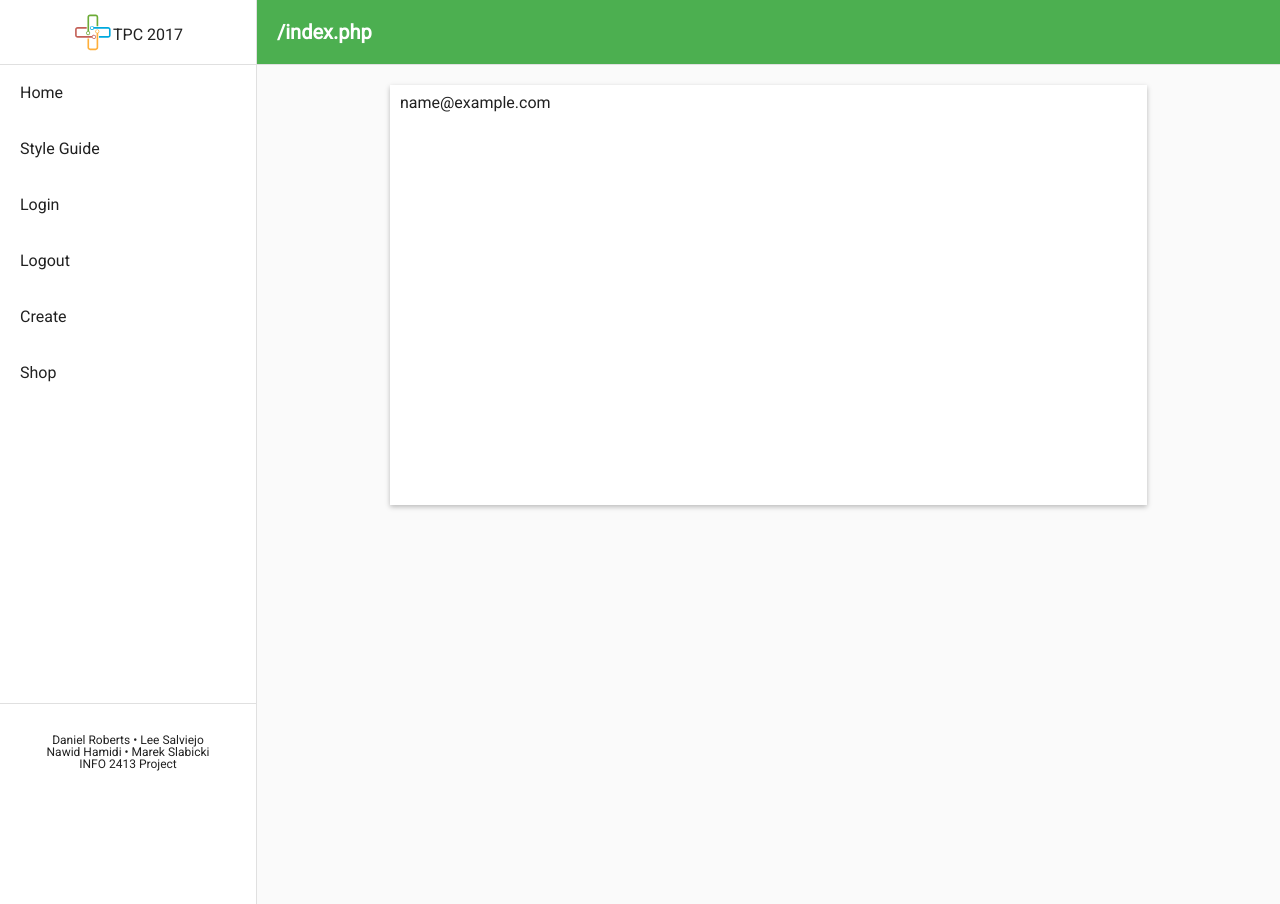
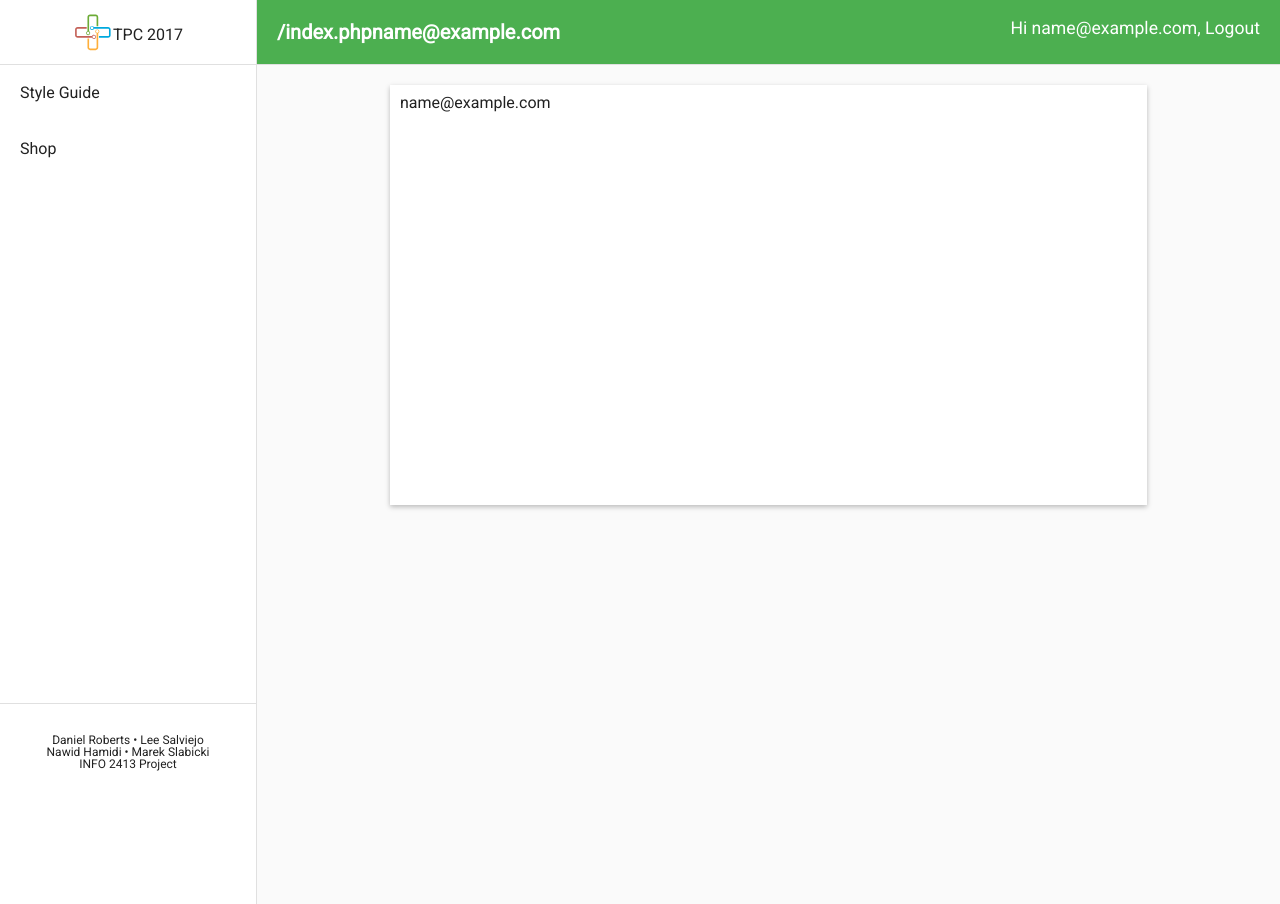
Before and after one commit to thaniri/tpc2017, a PHP site: page /index.php in a window 1280 px wide. Shown: the top 904 px of the page. Run offline with PHP 8.4, Linux system fonts and the light colour scheme; the visitor is signed in with stand-in values (Sample User, id 1).

Commit message:
login/logout in header

```diff
--- a/css/styles.css
+++ b/css/styles.css
@@ -83,11 +83,26 @@ h1, h2, h3, h4, h5, h6, p, span, div{
 
 .smallContent{
 	min-height:10vh;
-	width:25%;
 	margin:10px;
 	padding:10px;
 	background-color:#fff;
 	box-shadow: 0 2px 5px rgba(0,0,0,.26);
+	width:256px;
+}
+
+.username{
+	position:absolute;
+	right:20px;
+	color:#fff;
+	font-size:110%;
+}
+
+.username a{
+	color:#fff;
+}
+
+.username a:hover{
+	color:#eee;
 }
 
 /*COLOURS START HERE*/
--- a/incs/header.php
+++ b/incs/header.php
@@ -1,5 +1,8 @@
 <?php
-
+error_reporting(0);
+//error reporting needs to be here for the second session session_start
+//this second session start needs to be here in order to echo the usenername into the header
+session_start();
 createHeader();
 
 /**
@@ -8,6 +11,7 @@ createHeader();
 * http://stackoverflow.com/questions/399332/fastest-way-to-retrieve-a-title-in-php
 */
 function page_title($url) {
+	//i want to do a page_title($_SERVER['PHP_SELF']);)
 	$fp = file_get_contents($url);
 	if (!$fp)
 		return null;
@@ -26,9 +30,22 @@ function page_title($url) {
 */
 function createHeader(){
 	$title = $_SERVER['PHP_SELF'];
-	echo'<header><h1>'
-		. $title .
-		'</h1></header>';
+
+	if(isset($_SESSION['loggedin'])){
+		//if the user is already logged include their username in the header
+		echo'<header>
+			<h1>'. $title . $_SESSION['email'] . '</h1>
+			<div class="username">Hi '. $_SESSION['email'] .', <a href="./logout.php">Logout</a></div>
+		</header>';
+	}
+	else{
+		echo'<header>
+			<h1>'. $title . '</h1>
+			<span class="username"><a href="./login.php">Login</a> | <a href="./create.php">Create Account</a></span>
+		</header>';
+	}
+
+
 }
 
 ?>
--- a/incs/nav.php
+++ b/incs/nav.php
@@ -5,11 +5,7 @@ echo'<nav>
 	</div>
 	<div id="centerNav">
 		<ul>
-			<a href="./index.php"><li>Home</li></a>
 			<a href="./styleguide.php"><li>Style Guide</li></a>
-			<a href="./login.php"><li>Login</li></a>
-			<a href="./logout.php"><li>Logout</li></a>
-			<a href="./create.php"><li>Create</li></a>
 			<a href="./shop.php"><li>Shop</li></a>
 		</ul>
 	</div>
```
